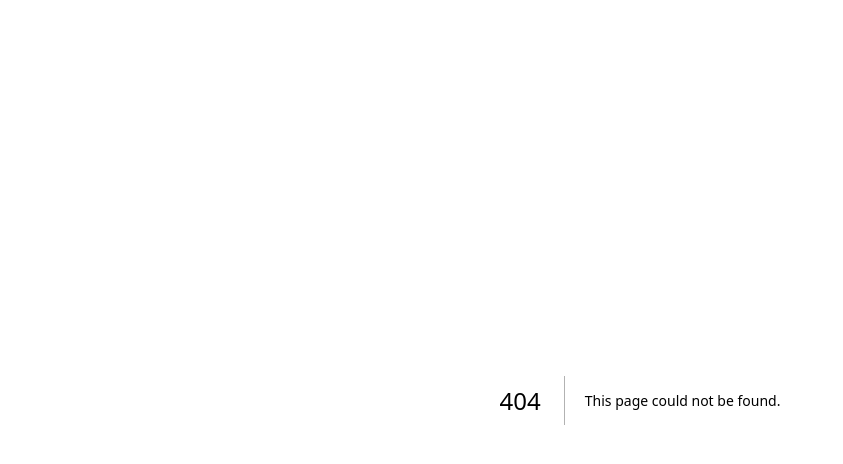
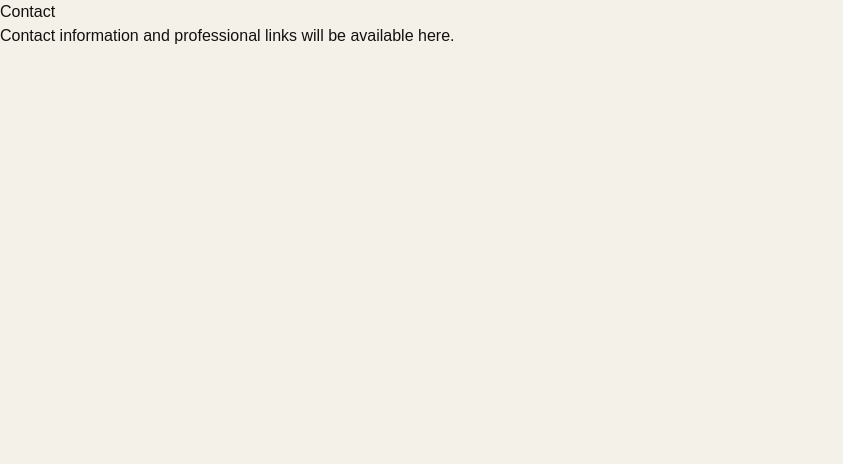
Before and after one commit to justinangeloperez327/portfolio-2026, a Next.js app: page /contact in a window 1280 px wide. Before the commit this address had no page. Shown: the top 464 px of the page, without its empty margins (0-843 px from the left). Built offline with nearby package versions, Linux system fonts and the light colour scheme.

Commit message:
feat: establish portfolio information architecture

```diff
--- /dev/null
+++ b/src/app/contact/page.tsx
@@ -0,0 +1,8 @@
+export default function ContactPage() {
+  return (
+    <main>
+      <h1>Contact</h1>
+      <p>Contact information and professional links will be available here.</p>
+    </main>
+  );
+}
```
